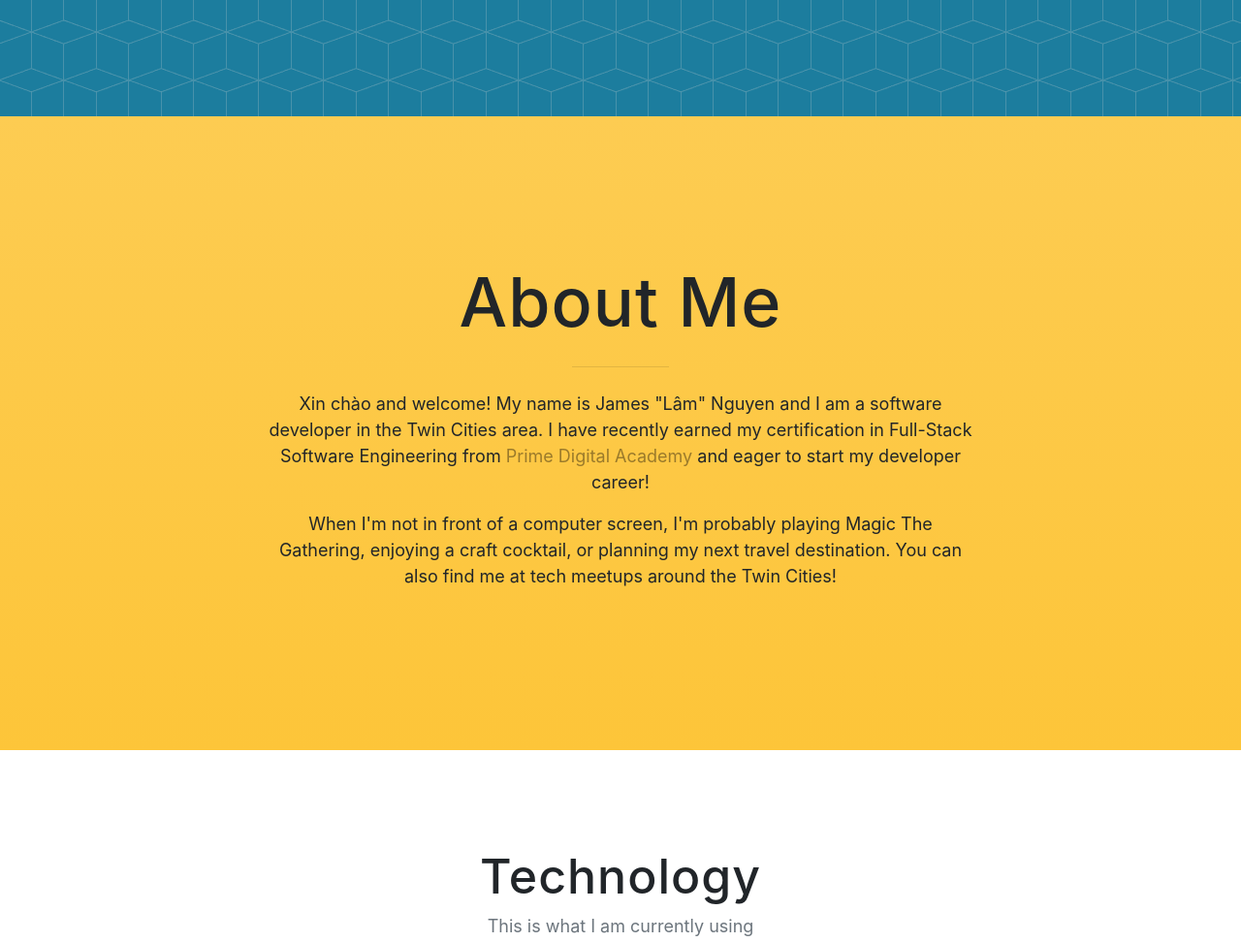
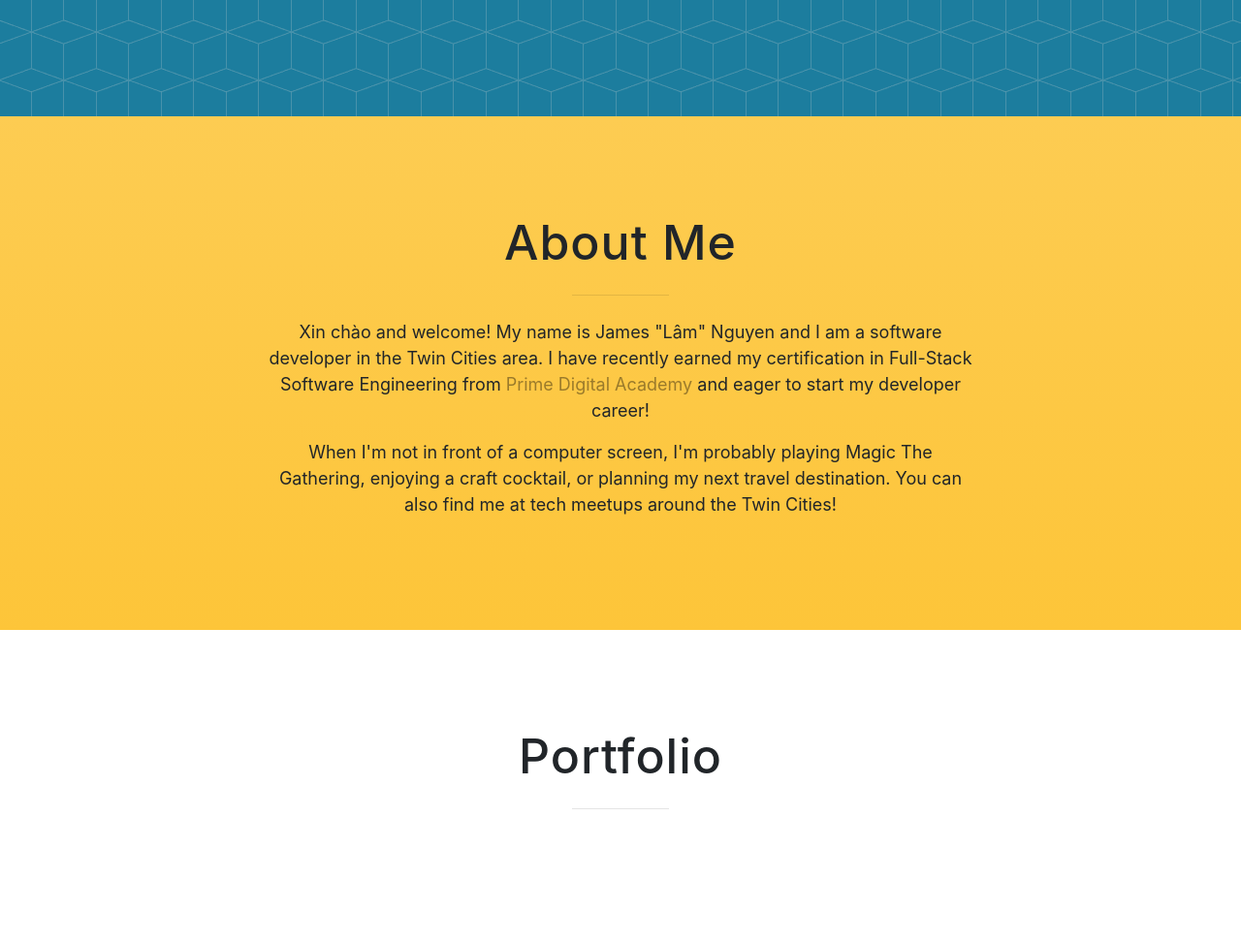
Before and after one commit to MostlyRice/JamesNguyen, a website with bundled scripts: page index.html in a window 1280 px wide. Shown: the part 680-1652 px from the top of the page at 97% size. Built offline with nearby package versions, Linux system fonts and the light colour scheme; a web font is replaced by a local one.

Commit message:
added a portfolio section

```diff
--- a/index.html
+++ b/index.html
@@ -44,7 +44,7 @@
             <a class="nav-link js-scroll-trigger" href="#About">About</a>
           </li>
           <li class="nav-item">
-            <a class="nav-link js-scroll-trigger" href="#Projects">Projects</a>
+            <a class="nav-link js-scroll-trigger" href="#Portfolio">Portfolio</a>
           </li>
           <li class="nav-item">
             <a class="nav-link js-scroll-trigger" href="#Technologies">Technologies</a>
@@ -85,7 +85,7 @@
     </div>
   </header>
 
-  <section class="download bg-primary text-center" id="About">
+  <section class="About bg-primary text-center" id="About">
     <div class="container">
       <div class="row">
         <div class="col-md-8 mx-auto">
@@ -99,6 +99,18 @@
           <p>When I'm not in front of a computer screen, I'm probably playing Magic The Gathering, enjoying a craft cocktail,
             or planning my next travel destination. You can also find me at tech meetups around the Twin Cities!
           </p>
+        </div>
+      </div>
+    </div>
+  </section>
+
+  <section class="Portfolio text-center" id="Portfolio">
+    <div class="container">
+      <div class="row">
+        <div class="col-md-8 mx-auto">
+          <h2 class="section-heading">Portfolio</h2>
+          <hr class="my-4">
+
         </div>
       </div>
     </div>
```
